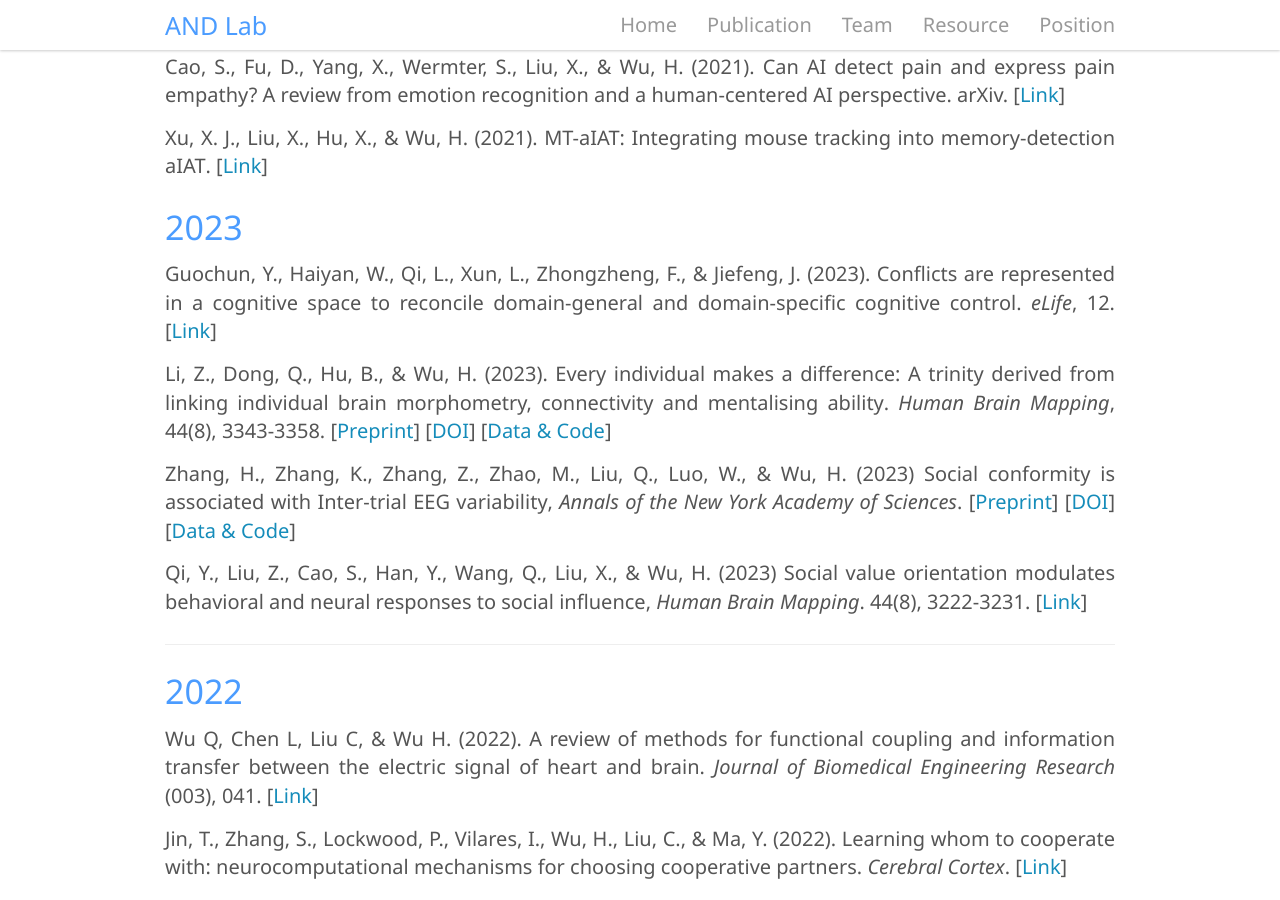
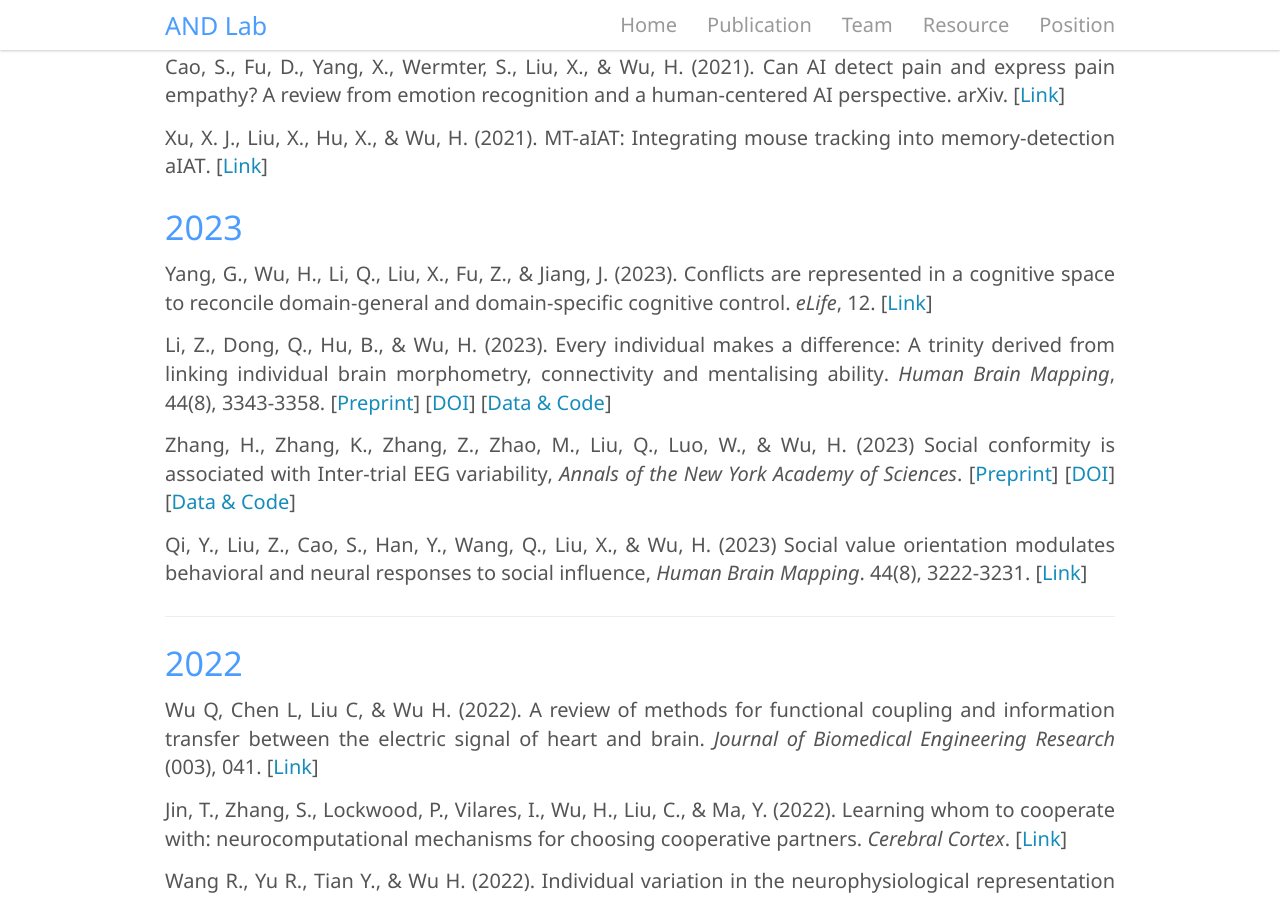
Before and after one commit to andlab-um/lab-website, a Jekyll site: the page built from _pages/publication.md, in a window 1280 px wide and 900 px high, scrolled down 461 px. Built offline with Jekyll 4.4.1, drawn with Linux system fonts in a browser that asks for light colours; nearby versions of some CDN libraries.

Commit message:
Update publication.md

```diff
--- a/_pages/publication.md
+++ b/_pages/publication.md
@@ -27,7 +27,7 @@ Xu, X. J., Liu, X., Hu, X., & Wu, H. (2021). **MT-aIAT: Integrating mouse tracki
 
 ### 2023
 
-Guochun, Y., Haiyan, W., Qi, L., Xun, L., Zhongzheng, F., & Jiefeng, J. (2023). **Conflicts are represented in a cognitive space to reconcile domain-general and domain-specific cognitive control**. *eLife*, 12. [[Link](https://doi.org/10.7554/eLife.87126.1){:target="_blank"}]
+Yang, G., Wu, H., Li, Q., Liu, X., Fu, Z., & Jiang, J. (2023). **Conflicts are represented in a cognitive space to reconcile domain-general and domain-specific cognitive control**. *eLife*, 12. [[Link](https://doi.org/10.7554/eLife.87126.1){:target="      _blank"}]
 
 Li, Z., Dong, Q., Hu, B., & Wu, H. (2023). **Every individual makes a difference: A trinity derived from linking individual brain morphometry, connectivity and mentalising ability**. *Human Brain Mapping*, 44(8), 3343-3358. [[Preprint](https://doi.org/10.1101/2022.04.11.487870){:target="_blank"}] [[DOI](https://onlinelibrary.wiley.com/doi/10.1002/hbm.26285){:target="_blank"}] [[Data & Code](https://github.com/andlab-um/trinity){:target="_blank"}]
 
```
